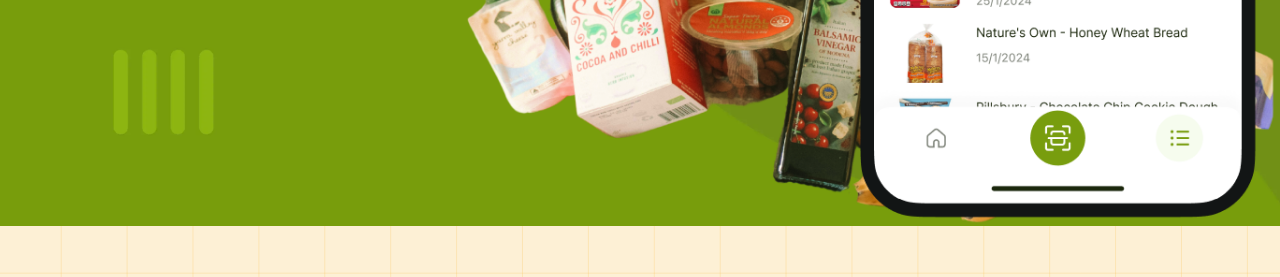
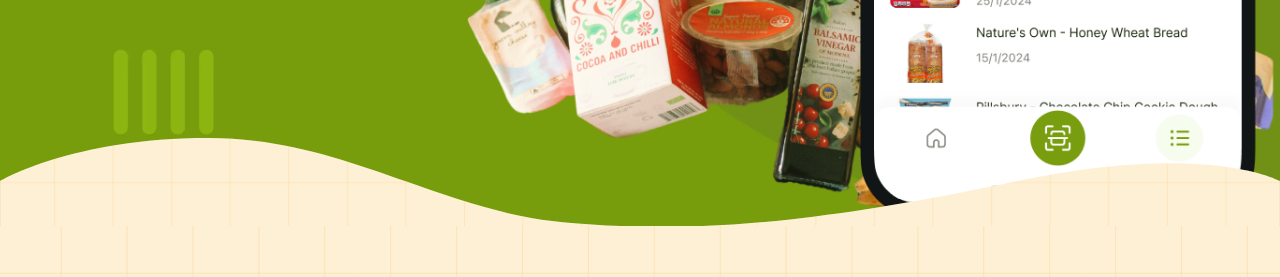
Before and after one commit to nur-it/ingredi-check-landing-page, a React (Vite) app: page / in a window 1280 px wide. Shown: the part 800-1077 px from the top of the page. Built offline with nearby package versions, Linux system fonts and the light colour scheme.

Commit message:
banner issue and line issue solved

```diff
--- a/src/components/screen/Home/HomeAbout.tsx
+++ b/src/components/screen/Home/HomeAbout.tsx
@@ -118,10 +118,10 @@
           </div>
           {/* 2nd end */}
         </div>
-        <div className="absolute bottom-0 w-full">
+        <div className="absolute -bottom-[.1%] sm:bottom-0 w-full">
           <img src="/bgs/ExcludeTwo.svg" alt="exclude" className="w-full" />
           <img
-            className="absolute left-[50%] top-[-50%] md:top-[-25%]  translate-x-[-50%] w-[20.7rem] md:w-[59.8rem]"
+            className="absolute left-[50%] top-[-50%] md:top-[-25%]  translate-x-[-50%] w-[20.7rem] md:w-[30rem] lg:w-[37.8rem] xl:w-[37.8rem] 2xl:w-[59.8rem]"
             src={meals}
             alt="meals"
           />
--- a/src/components/screen/Home/HomeBanner.tsx
+++ b/src/components/screen/Home/HomeBanner.tsx
@@ -48,9 +48,18 @@
           </div>
         </div>
       </div>
-      {/* <div className="absolut -bottom-[.1%] w-full">
-        <img src="/bgs/ExcludeTemp.svg" alt="ingrediCheck" className="w-full" />
-      </div> */}
+      <div className="absolute -bottom-[.1%] w-full">
+        <img
+          className="absolute w-full"
+          src="/bgs/ExcludeTemp.svg"
+          alt="ingrediCheck"
+        />
+        <img
+          src="/bgs/ExcludeWhite.svg"
+          alt="ingrediCheck"
+          className="w-full"
+        />
+      </div>
     </section>
   );
 };
```
Also changed, not shown: public/bgs/ExcludeWhite.svg (added).
